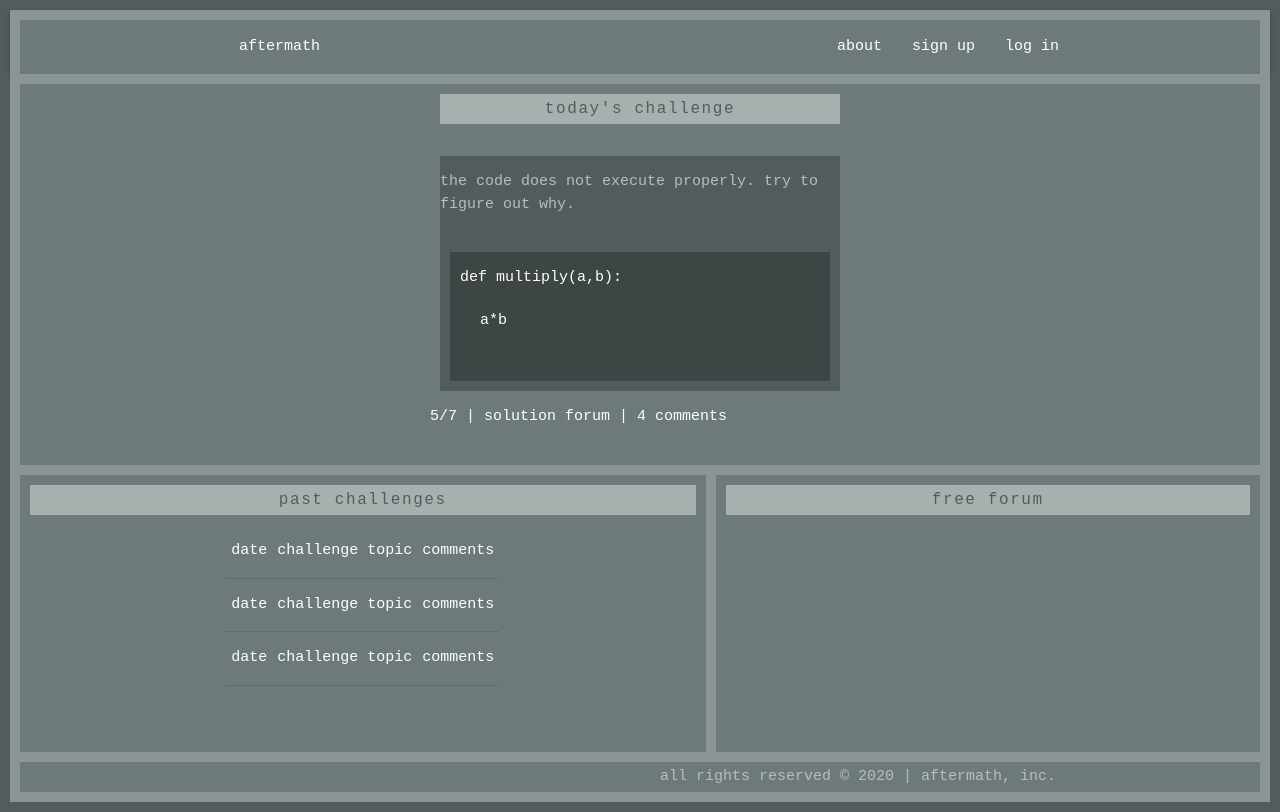
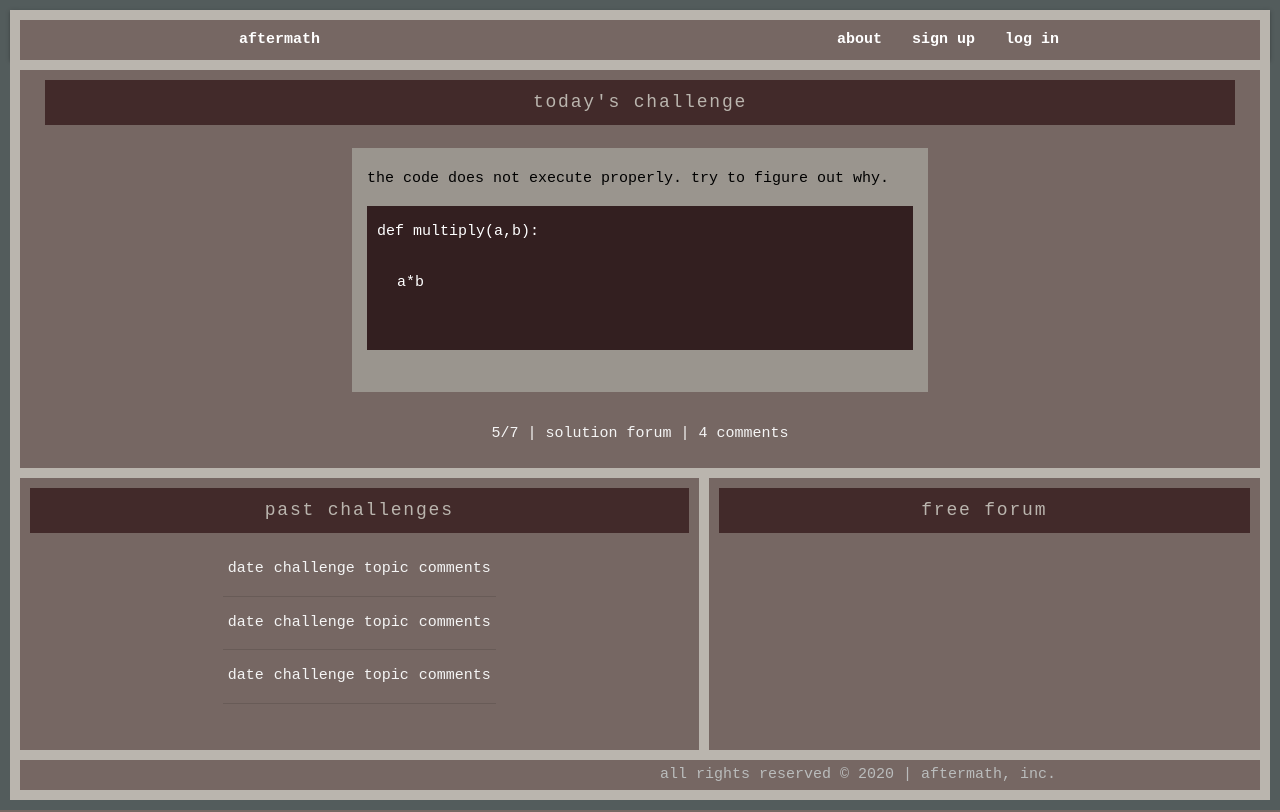
Before and after one commit to pauladixon/aftermath, a Django app: page / in a window 1280 px wide. Run offline with Django 3.2, Linux system fonts and the light colour scheme.

Commit message:
cleaned up show page formatting, changed coloring

```diff
--- a/main_app/static/css/style.css
+++ b/main_app/static/css/style.css
@@ -1,11 +1,11 @@
 body {
-    background-color: #6e7a7a;
+    background-color: #766763;
     display: flex;
     min-height: 100vh;
     flex-direction: column;
     border: solid 10px #535c5c;
     font-family: 'Orator Std', 'Courier New', Courier, monospace;
-    color: white;
+    color: whitesmoke;
     text-transform: lowercase;
 }
 
@@ -17,21 +17,22 @@ footer.page-footer {
     max-height: 5vh;
     text-align: right;
     color: #babcbc;
-    border-right: solid 10px #8b9595;
-    border-left: solid 10px #8b9595;
-    border-bottom: solid 10px #8b9595;
+    border-right: solid 10px #bab5ae;
+    border-left: solid 10px #bab5ae;
+    border-bottom: solid 10px #bab5ae;
 }
 
 .block {
-    background-color: #6e7a7a;
+    background-color: #766763;
     display: flex;
     align-items: center;
 }
 
 nav {
-    border-top: solid 10px #8b9595;
-    border-right: solid 10px #8b9595;
-    border-left: solid 10px #8b9595;
+    border-top: solid 10px #bab5ae;
+    border-right: solid 10px #bab5ae;
+    border-left: solid 10px #bab5ae;
+    height: 50px;
 }
 
 .grid-container {
@@ -39,68 +40,98 @@ nav {
     grid-template-areas:
         'code code code code'
         'challenges challenges forum forum';
-    height: 86vh;
+    height: 87.5vh;
 }
 
 .code-today {
     grid-area: code;
-    background-color: #6e7a7a;
-    border-top: solid 10px #8b9595;
-    border-right: solid 10px #8b9595;
-    border-left: solid 10px #8b9595;
+    background-color: #766763;
+    border-top: solid 10px #bab5ae;
+    border-right: solid 10px #bab5ae;
+    border-left: solid 10px #bab5ae;
     display: grid;
     justify-content: center;
 }
 
 .past-challenge {
     grid-area: challenges;
-    background-color: #6e7a7a;
-    border-top: solid 10px #8b9595;
-    border-bottom: solid 10px #8b9595;
-    border-left: solid 10px #8b9595;
+    background-color: #766763;
+    border-top: solid 10px #bab5ae;
+    border-bottom: solid 10px #bab5ae;
+    border-left: solid 10px #bab5ae;
 }
 
 .free-forum {
     grid-area: forum;
-    background-color: #6e7a7a;
-    border: solid 10px #8b9595;
+    background-color: #766763;
+    border: solid 10px #bab5ae;
 }
 
 
 .title {
-    background-color: #a8afaf;
+    background-color: #422a2a;
     margin: 10px;
     display: flex;
     justify-content: center;
     align-items: center;
-    height: 30px;
+    height: 50px;
     font-size: 16px;
     letter-spacing: .1em;
-    color: #535c5c;
+    color: #bab5ae;
+}
+
+.home-titles {
+    background-color: #422a2a;
+    margin: 10px;
+    display: flex;
+    justify-content: center;
+    align-items: center;
+    height: 45px;
+    font-size: 18px;
+    letter-spacing: .1em;
+    color: #bab5ae;
+}
+
+#today-title {
+    width: 93vw;
+    margin-bottom: 0px;
+}
+
+.code-container {
+    display: flex;
+    justify-content: center;
+    align-items: center;
 }
 
 .code-block {
-    color: #babcbc;
-    background-color: #535c5c;
+    color: black;
+    background-color: #9a958e;
     margin: 0px 10px;
-    display: grid;
-    width: 400px;
+    justify-content: center;
+    height: 30.5vh;
+    width: 45vw;;
+    padding: 5px;
 }
 
 .code-snippet {
     font-family: 'Courier New', Courier, monospace;
     color: white;
     font-size: 15px;
-    background-color: #3e4545;
+    background-color: #331f20;
     display: grid;
     padding: 0px 10px;
     margin: 10px;
+    height: 18vh;
 }
 
 .indent {
     margin-left: 20px;
     margin-top: 0px;
     height: 50px;
+}
+
+.code-intro {
+    padding: 0px 10px;
 }
 
 .forum-lists {
@@ -110,15 +141,16 @@ nav {
 }
 
 .index-page {
-    background-color: #6e7a7a;
-    border: solid 10px #8b9595;
-    height: 86vh;
+    background-color: #766763;
+    border: solid 10px #bab5ae;
+    height: 87.5vh;
 }
 
 .details-page {
-    background-color: #6e7a7a;
-    border: solid 10px #8b9595;
-    height: 86vh;
+    background-color: #766763;
+    border: solid 10px #bab5ae;
+    height: 87.5vh;
+
 }
 
 .form {
@@ -128,7 +160,31 @@ nav {
     font-family: 'Orator Std', 'Courier New', Courier, monospace;
 }
 
+.show-post {
+    background-color: #331f20;
+    color: #aba69f;
+    margin: 15px;
+    padding: 10px;
+    display: grid;
+}
+
 .btn {
     background-color: #535c5c;
     font-family: 'Orator Std', 'Courier New', Courier, monospace;
 }
+
+a {
+    color: white;
+    font-weight: bolder;
+}
+
+.links {
+    padding: 10px;
+    margin: 5px;
+}
+
+.links:hover:not(.active) {
+    font-weight: normal;
+    background-color: #535c5c;
+    padding: 10px;
+  }
--- a/main_app/templates/home.html
+++ b/main_app/templates/home.html
@@ -3,19 +3,25 @@
 
 <div class="grid-container">
     <div class="code-today">
-        <p class="title">today's challenge</p>
+        <p class="home-titles" id="today-title">today's challenge</p>
+        <div class="code-container">
             <div class="code-block">
+                <div class="code-intro">
                     <p>The code does not execute properly. Try to figure out why.</p>
+                </div>
                 <div class="code-snippet">
                     <p>def multiply(a,b):</p>
                     <p class="indent">a*b</p>
                 </div>
             </div>
+        </div>
+        <div class="code-container">
             <p>5/7 | solution forum | 4 comments</p>
+        </div>
     </div>
 
     <div class="past-challenge left">
-        <p class="title">past challenges</p>
+        <p class="home-titles">past challenges</p>
         <table class="forum-lists">
             <tbody>
                 <tr>
@@ -38,7 +44,7 @@
     </div>
 
     <div class="free-forum right">
-        <p class="title">free forum</p>
+        <p class="home-titles">free forum</p>
         <table class="forum-lists">
             <tbody>
                 {% for post in posts %}
--- a/main_app/templates/posts/index.html
+++ b/main_app/templates/posts/index.html
@@ -9,7 +9,7 @@
         <tr>
           <td></td>
           <td>date</td>
-          <td><a href="/posts/{{ post.id }}">{{ post.title }}</a></td>
+          <td><a class='links' href="/posts/{{ post.id }}">{{ post.title }}</a></td>
           <td>{{ post.topic }}</td>
           <td>comments</td>
         </tr>
@@ -17,6 +17,6 @@
       </tbody>
     </div>
   </table>
-  <a href="{% url 'posts_create' %}">add a forum topic</a>
+  <a class='links' href="{% url 'posts_create' %}">add a forum topic</a>
 </div>
 {% endblock %}
```
Also changed, not shown: main_app/templates/posts/detail.html (+4 -4 lines). Lines whose indentation alone changed are shown as unchanged.
